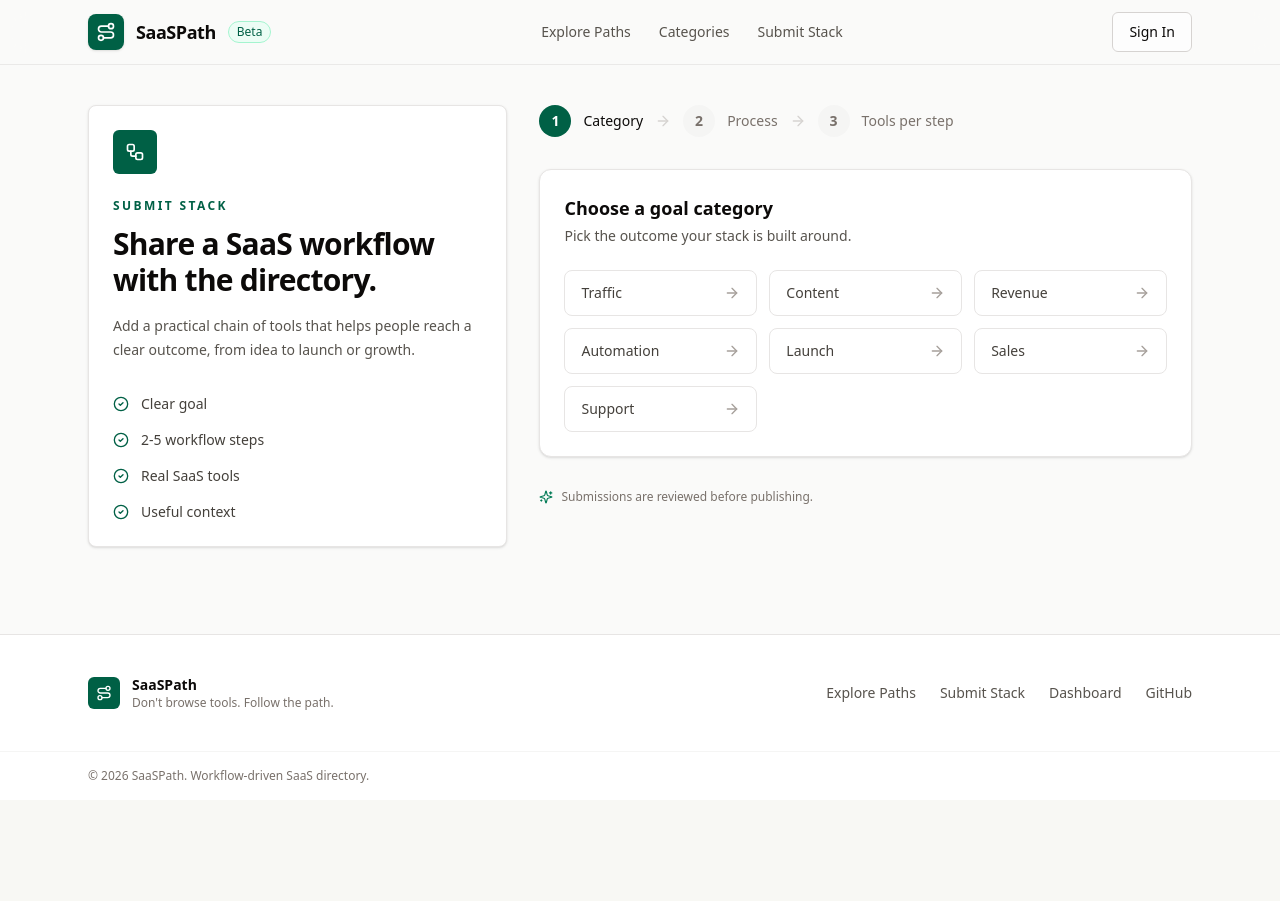
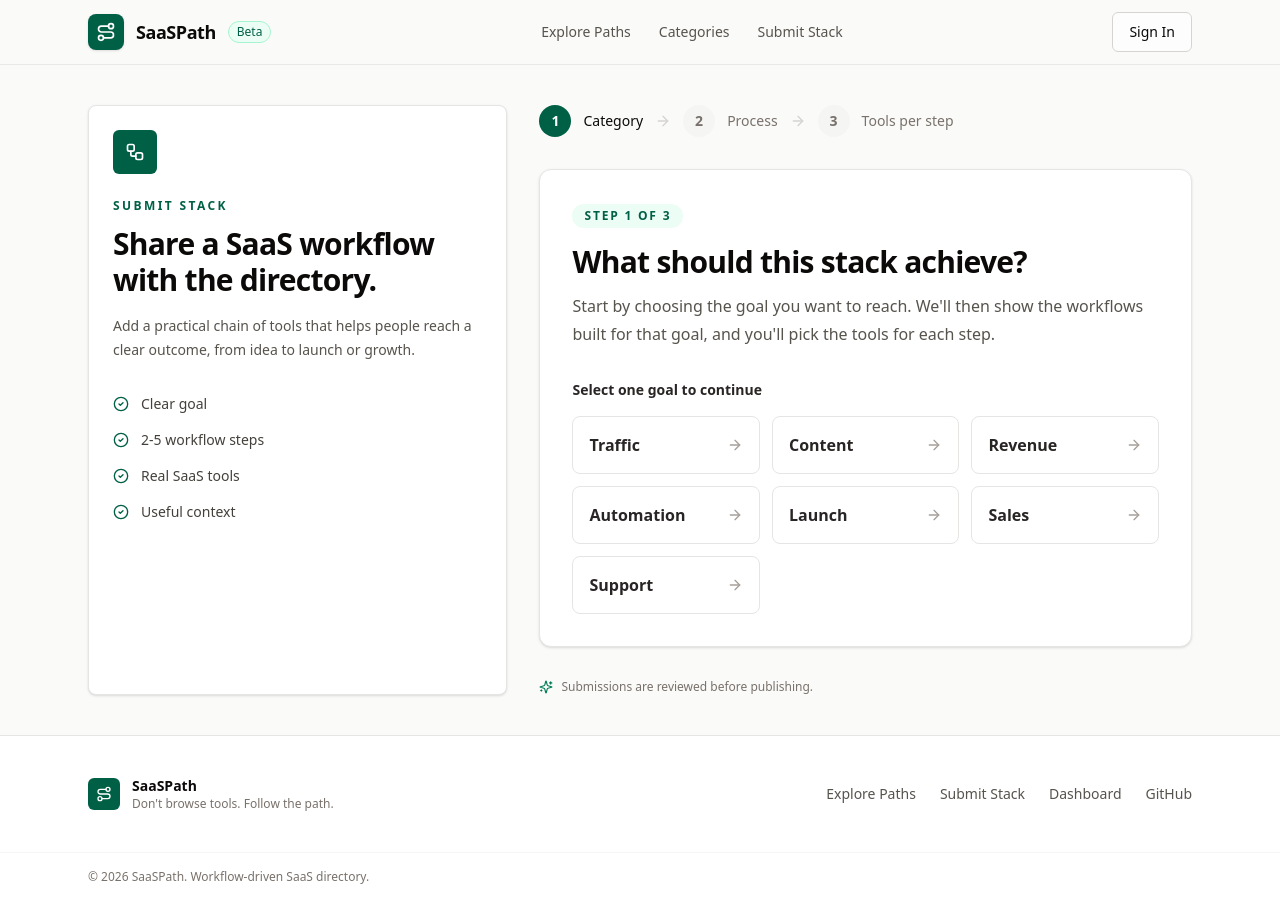
Before and after one commit to ethanhntt-gif/SaaSPath, a Next.js app: page /submit-stack in a window 1280 px wide. Before the commit the page ends 800 px from the top, so only its background shows below. Built offline with nearby package versions, Linux system fonts and the light colour scheme.

Commit message:
Make submit-stack step 1 category selection clearer

```diff
--- a/components/SubmitStackForm.tsx
+++ b/components/SubmitStackForm.tsx
@@ -157,29 +157,40 @@
       </ol>
 
       {currentStep === 1 && (
-        <section className="rounded-xl border border-stone-200 bg-white p-6 shadow-sm">
-          <h2 className="text-lg font-semibold text-stone-950">
-            Choose a goal category
+        <section className="rounded-xl border border-stone-200 bg-white p-6 shadow-sm sm:p-8">
+          <span className="inline-flex items-center gap-2 rounded-full bg-emerald-50 px-3 py-1 text-xs font-semibold uppercase tracking-[0.15em] text-emerald-800">
+            Step 1 of 3
+          </span>
+          <h2 className="mt-4 text-2xl font-bold tracking-tight text-stone-950 sm:text-3xl">
+            What should this stack achieve?
           </h2>
-          <p className="mt-1 text-sm text-stone-600">
-            Pick the outcome your stack is built around.
+          <p className="mt-3 max-w-2xl text-base leading-7 text-stone-600">
+            Start by choosing the goal you want to reach. We'll then show the
+            workflows built for that goal, and you'll pick the tools for each step.
           </p>
 
-          <div className="mt-6 grid gap-3 sm:grid-cols-2 lg:grid-cols-3">
+          <p className="mt-8 text-sm font-semibold text-stone-800">
+            Select one goal to continue
+          </p>
+
+          <div className="mt-4 grid gap-3 sm:grid-cols-2 lg:grid-cols-3">
             {categories.map((item) => (
               <button
                 key={item}
                 type="button"
                 onClick={() => handleSelectCategory(item)}
                 className={cn(
-                  "flex items-center justify-between rounded-lg border px-4 py-3 text-left text-sm font-medium transition-all hover:-translate-y-0.5 hover:shadow-md",
+                  "group flex items-center justify-between rounded-lg border px-4 py-4 text-left text-base font-semibold transition-all hover:-translate-y-0.5 hover:shadow-md",
                   category === item
                     ? "border-emerald-800 bg-emerald-50 text-emerald-900"
-                    : "border-stone-200 bg-white text-stone-700 hover:border-emerald-300",
+                    : "border-stone-200 bg-white text-stone-800 hover:border-emerald-400 hover:text-emerald-800",
                 )}
               >
                 {item}
-                <ArrowRight className="h-4 w-4 text-stone-400" aria-hidden="true" />
+                <ArrowRight
+                  className="h-4 w-4 text-stone-400 transition-transform group-hover:translate-x-0.5 group-hover:text-emerald-700"
+                  aria-hidden="true"
+                />
               </button>
             ))}
           </div>
```
